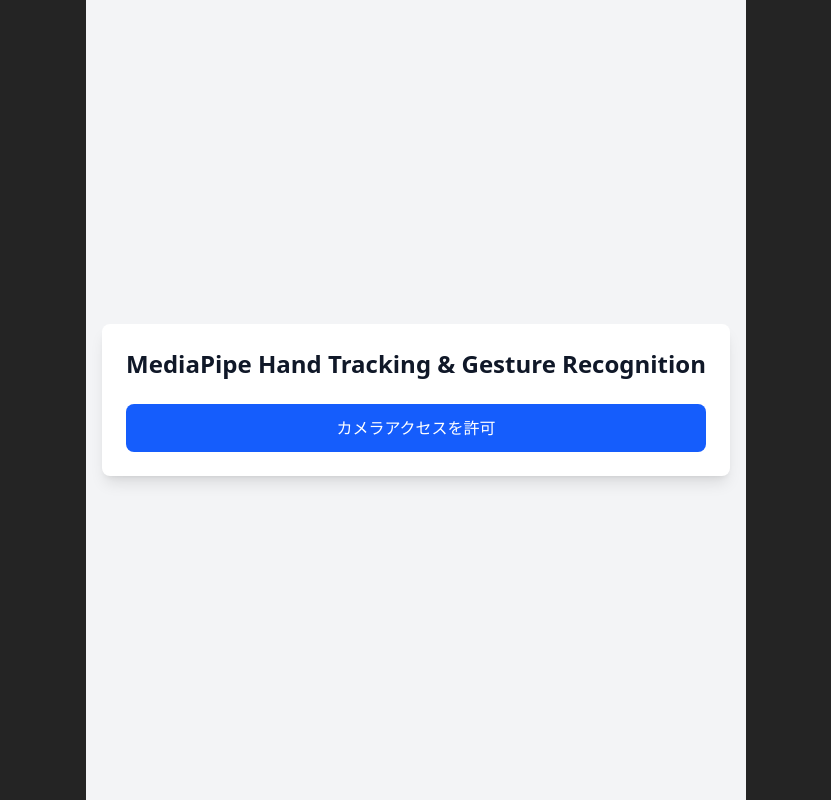
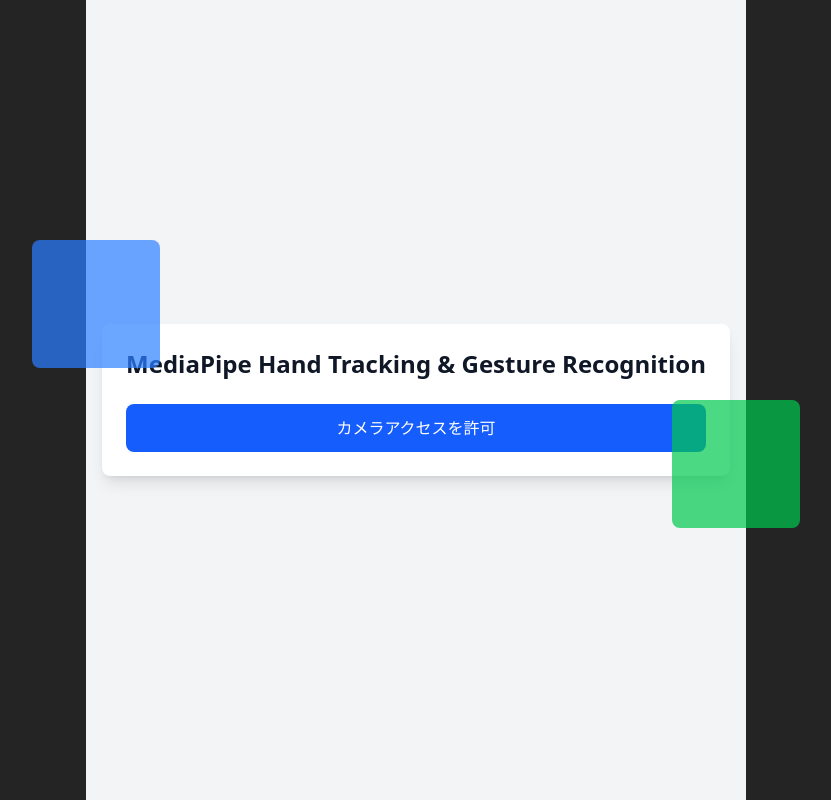
Before and after one commit to KasumiMercury/mediapipe-touch, a React (Vite) app: page / in a window 1280 px wide. Shown: the whole page, without its empty margins (224-1055 px from the left). Built offline with nearby package versions, Linux system fonts and the light colour scheme.

Commit message:
feat: interactive field

```diff
--- a/src/App.tsx
+++ b/src/App.tsx
@@ -1,5 +1,5 @@
-import {useRef, useState, useEffect, useCallback} from 'react'
 import {FilesetResolver, GestureRecognizer, HandLandmarker} from "@mediapipe/tasks-vision";
+import {useCallback, useEffect, useRef, useState } from 'react'
 import './App.css'
 
 function App() {
@@ -7,6 +7,12 @@
   const [isProcessing, setIsProcessing] = useState(false)
   const [processingMode, setProcessingMode] = useState<'hand' | 'gesture'>('hand')
   const [fingerPositions, setFingerPositions] = useState<{ [handIndex: number]: { x: number; y: number } }>({})
+  const [interactiveElements, setInteractiveElements] = useState<{id: string, isActive: boolean}[]>([
+    {id: 'element1', isActive: false},
+    {id: 'element2', isActive: false}
+  ])
+  const element1Ref = useRef<HTMLDivElement | null>(null)
+  const element2Ref = useRef<HTMLDivElement | null>(null)
   const videoRef = useRef<HTMLVideoElement | null>(null);
   const handLandmarkerRef = useRef<HandLandmarker | null>(null);
   const gestureRecognizerRef = useRef<GestureRecognizer | null>(null);
@@ -133,6 +139,31 @@
 
     return {x: adjustedX, y: adjustedY};
   }
+
+  const checkCollision = useCallback((fingerPos: {x: number, y: number}, element: HTMLDivElement) => {
+    const rect = element.getBoundingClientRect();
+    return fingerPos.x >= rect.left &&
+           fingerPos.x <= rect.right &&
+           fingerPos.y >= rect.top &&
+           fingerPos.y <= rect.bottom;
+  }, [])
+
+  useEffect(() => {
+    if (Object.keys(fingerPositions).length === 0) {
+      setInteractiveElements(prev => prev.map(el => ({...el, isActive: false})));
+      return;
+    }
+
+    const elements = [element1Ref.current, element2Ref.current];
+
+    setInteractiveElements(prev => prev.map((el, index) => {
+      const element = elements[index];
+      if (!element) return el;
+
+      const isActive = Object.values(fingerPositions).some(pos => checkCollision(pos, element));
+      return {...el, isActive};
+    }));
+  }, [fingerPositions, checkCollision])
 
   const processHandLandmarker = () => {
     const video = videoRef.current;
@@ -391,6 +422,25 @@
               }}
             />
           ))}
+
+        <div className="fixed inset-0 pointer-events-none z-40">
+          <div
+            ref={element1Ref}
+            className={`absolute w-32 h-32 ${interactiveElements[0]?.isActive ? 'bg-red-500' : 'bg-blue-500'} opacity-70 rounded-lg transition-colors duration-200`}
+            style={{
+              left: '20%',
+              top: '30%'
+            }}
+          />
+          <div
+            ref={element2Ref}
+            className={`absolute w-32 h-32 ${interactiveElements[1]?.isActive ? 'bg-red-500' : 'bg-green-500'} opacity-70 rounded-lg transition-colors duration-200`}
+            style={{
+              right: '20%',
+              top: '50%'
+            }}
+          />
+        </div>
         </div>
       </>
   )
```
